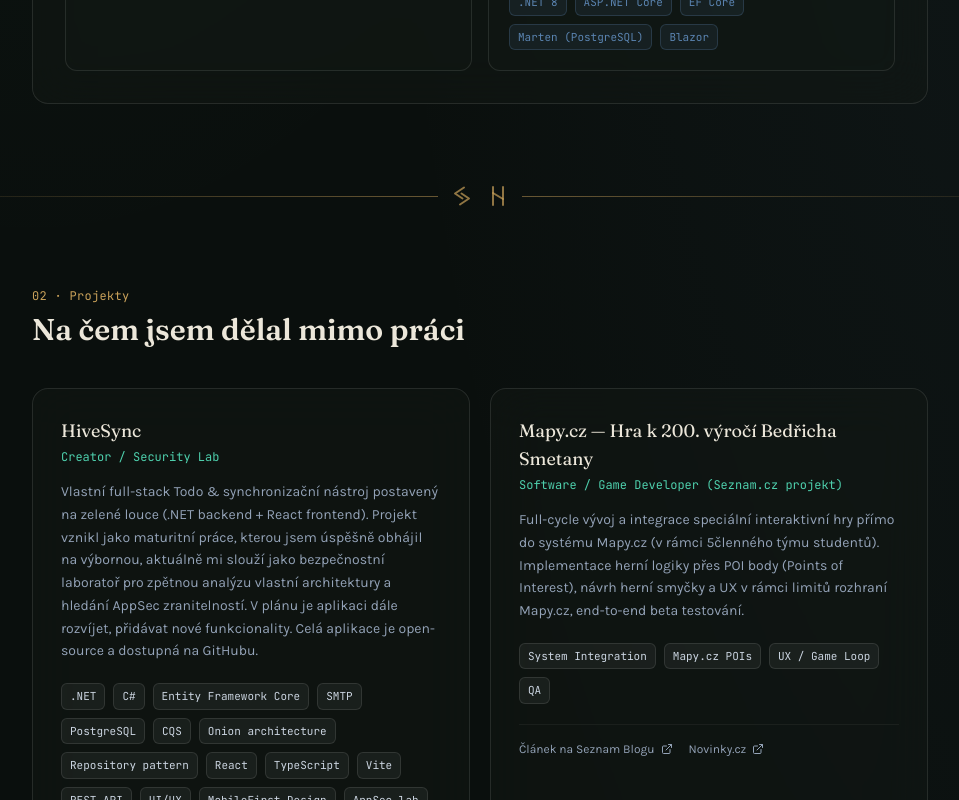
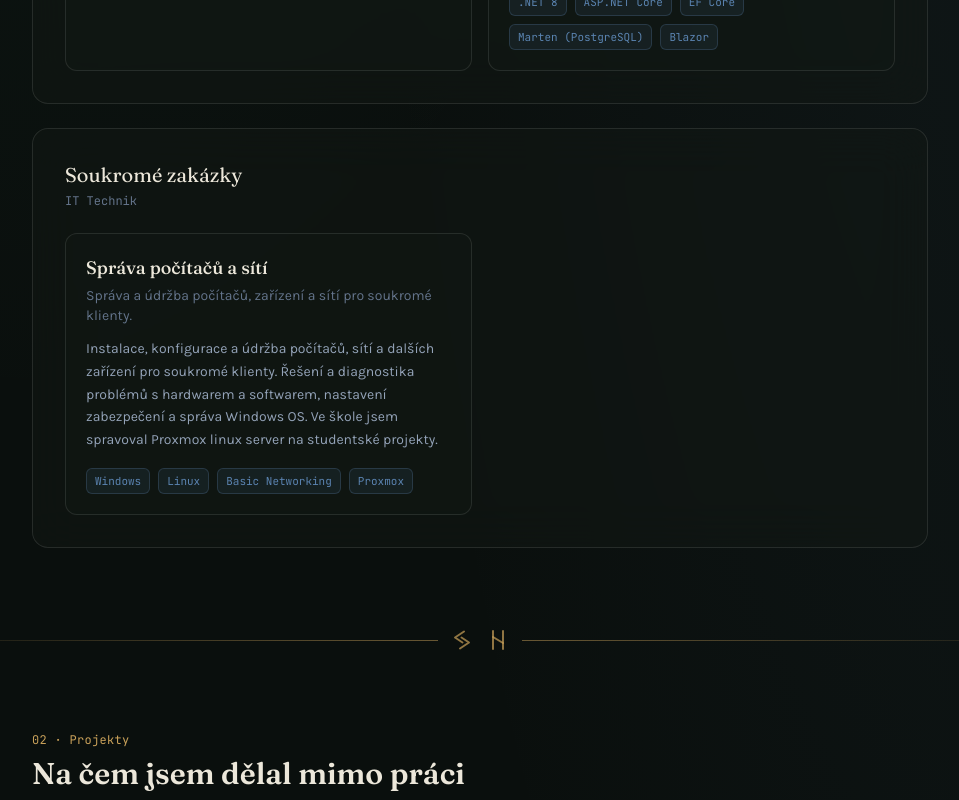
Before and after one commit to WestrCZ/Portfolio, a React (Vite) app: page / in a window 1280 px wide. Shown: the part 1380-2180 px from the top of the page, without its empty margins (160-1119 px from the left). Built offline with nearby package versions, Linux system fonts and the light colour scheme.

Commit message:
Added experiences as array, added private clients into experience data

```diff
--- /dev/null
+++ b/src/components/EmployerCard.jsx
@@ -0,0 +1,20 @@
+import ProjectSubCard from "./ProjectSubCard.jsx";
+
+export default function EmployerCard({ employer }) {
+  return (
+    <div className="glass rounded-2xl p-6 sm:p-8">
+      <div className="mb-6">
+        <h3 className="font-display text-xl text-bone">{employer.company}</h3>
+        <p className="font-mono text-xs text-slate-500 mt-1">
+          {employer.role}
+          {employer.duration ? ` · ${employer.duration}` : ""}
+        </p>
+      </div>
+      <div className="grid sm:grid-cols-2 gap-4">
+        {employer.projects.map((project) => (
+          <ProjectSubCard key={project.id} project={project} />
+        ))}
+      </div>
+    </div>
+  );
+}
--- a/src/components/ExperienceSection.jsx
+++ b/src/components/ExperienceSection.jsx
@@ -1,24 +1,16 @@
 import { experience } from "../data/portfolioData.js";
 import SectionHeading from "./SectionHeading.jsx";
-import ProjectSubCard from "./ProjectSubCard.jsx";
+import EmployerCard from "./EmployerCard.jsx";
 
 export default function ExperienceSection() {
   return (
     <section id="experience" className="px-6">
       <div className="mx-auto max-w-4xl">
         <SectionHeading eyebrow="01 · Komerční praxe" title="Kde jsem pracoval" />
-        <div className="glass rounded-2xl p-6 sm:p-8">
-          <div className="mb-6">
-            <h3 className="font-display text-xl text-bone">{experience.company}</h3>
-            <p className="font-mono text-xs text-slate-500 mt-1">
-              {experience.role} · {experience.duration}
-            </p>
-          </div>
-          <div className="grid sm:grid-cols-2 gap-4">
-            {experience.projects.map((project) => (
-              <ProjectSubCard key={project.id} project={project} />
-            ))}
-          </div>
+        <div className="space-y-6">
+          {experience.map((employer) => (
+            <EmployerCard key={employer.company} employer={employer} />
+          ))}
         </div>
       </div>
     </section>
--- a/src/data/portfolioData.js
+++ b/src/data/portfolioData.js
@@ -39,12 +39,12 @@ export const skills = [
   { name: "Docker", icon: "Cpu" },
   { name: "Git", icon: "Folders" },
   { name: "Figma", icon: "LayoutPanelLeft" },
-  { name: "Jira", icon: "CopyCheck"},
+  { name: "Jira", icon: "CopyCheck" },
 
 ];
 
-// Komerční praxe — jeden zaměstnavatel, více projektů v rámci role.
-export const experience = {
+export const experience = [
+  {
     company: "RIGANTI s.r.o.",
     role: ".NET Backend Developer",
     duration: "1.5 roku",
@@ -67,7 +67,23 @@ export const experience = {
           "Návrh a vývoj business logiky, REST API, datafeedingu, úpravy v dokumentové databázi Marten (konzultované se seniorními architekty), Use Case pattern, drobné opravy v Blazoru.",
       },
     ],
-};
+  },
+  {
+    company: "Soukromé zakázky",
+    role: "IT Technik",
+    duration: "",
+    projects: [
+      {
+        id: "spravaPC",
+        name: "Správa počítačů a sítí",
+        summary: "Správa a údržba počítačů, zařízení a sítí pro soukromé klienty.",
+        stack: ["Windows", "Linux", "Basic Networking", "Proxmox"],
+        description:
+          "Instalace, konfigurace a údržba počítačů, sítí a dalších zařízení pro soukromé klienty. Řešení a diagnostika problémů s hardwarem a softwarem, nastavení zabezpečení a správa Windows OS. Ve škole jsem spravoval Proxmox linux server na studentské projekty.",
+      },
+    ],
+  },
+];
 
 // Vybrané osobní / školní projekty.
 export const projects = [
```
Lines whose indentation alone changed are shown as unchanged.
